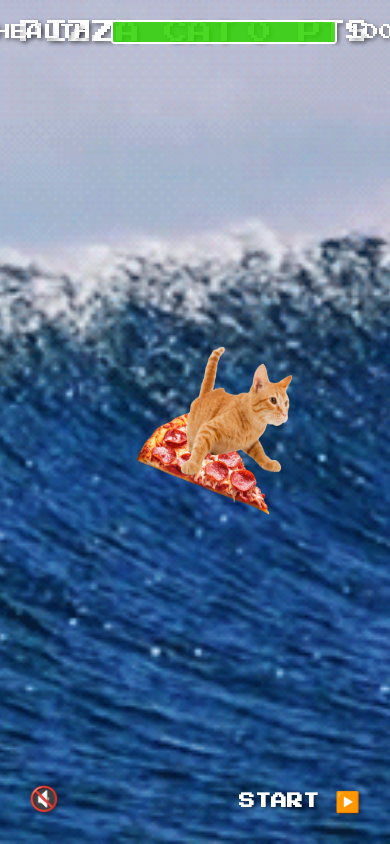
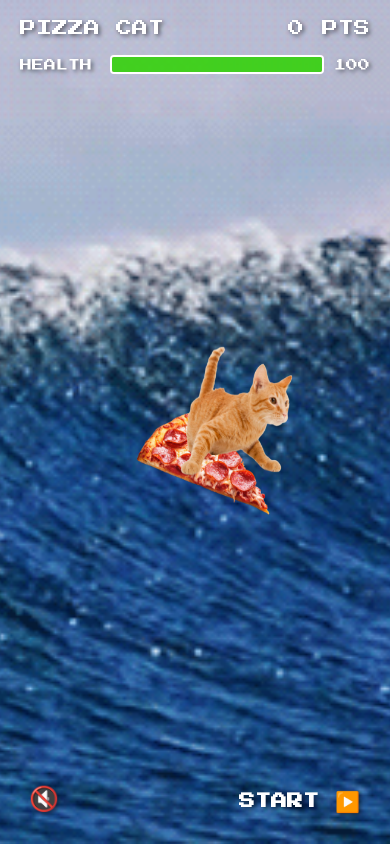
Before and after one commit to breschio/PizzaCat, a website with bundled scripts: page index.html in a window 390 px wide. Built offline with nearby package versions, Linux system fonts and the light colour scheme; a web font is replaced by a local one.

Commit message:
fixed layouts for mobile

```diff
--- a/style.css
+++ b/style.css
@@ -261,7 +261,7 @@ button {
 
 .toast-notification {
     position: fixed;
-    top: 80px;
+    bottom: 80px;
     right: 20px;
     background-color: rgba(0, 0, 0, 0.8);
     color: white;
@@ -269,7 +269,7 @@ button {
     border-radius: 8px;
     font-family: 'Press Start 2P', 'Courier New', Courier, monospace;
     z-index: 1000;
-    animation: slideIn 0.5s ease-out, fadeOut 0.5s ease-in 2.5s forwards;
+    animation: slideInFromBottom 0.5s ease-out, fadeOut 0.5s ease-in 2.5s forwards;
 }
 
 .toast-notification .reaction {
@@ -289,13 +289,13 @@ button {
     font-size: 20px;
 }
 
-@keyframes slideIn {
+@keyframes slideInFromBottom {
     from {
-        transform: translateX(100%);
+        transform: translateY(100%);
         opacity: 0;
     }
     to {
-        transform: translateX(0);
+        transform: translateY(0);
         opacity: 1;
     }
 }
@@ -552,4 +552,71 @@ button {
     .button-icon {
         font-size: 20px;
     }
+
+    /* Smaller title and score for mobile */
+    #game-title {
+        font-size: 16px;
+    }
+
+    #score {
+        font-size: 16px;
+        top: 20px;
+    }
+
+    #score-number, #pts-text {
+        font-size: 16px;
+    }
 }
+
+/* Mobile styles for health bar */
+@media screen and (max-width: 768px) {
+    #health-bar-container {
+        top: 55px;
+        width: 90%;
+        left: 0;
+        right: 0;
+        transform: none;
+        width: auto;
+        margin: 0 20px;
+        box-sizing: border-box;
+    }
+
+    .health-label {
+        font-size: 12px;
+        flex: 1;
+        margin-right: 8px;
+    }
+
+    #health-text {
+        font-size: 12px;
+        min-width: 30px;
+    }
+
+    #health-bar-background {
+        height: 15px;
+        flex: 3;
+    }
+}
+
+/* Add mobile styles for toast */
+@media screen and (max-width: 768px) {
+    .toast-notification {
+        right: 50%;
+        transform: translateX(50%);
+        min-width: 200px;
+        max-width: 90%;
+        text-align: center;
+    }
+
+    /* Update animation for centered toast on mobile */
+    @keyframes slideInFromBottom {
+        from {
+            transform: translate(50%, 100%);
+            opacity: 0;
+        }
+        to {
+            transform: translate(50%, 0);
+            opacity: 1;
+        }
+    }
+}
```
